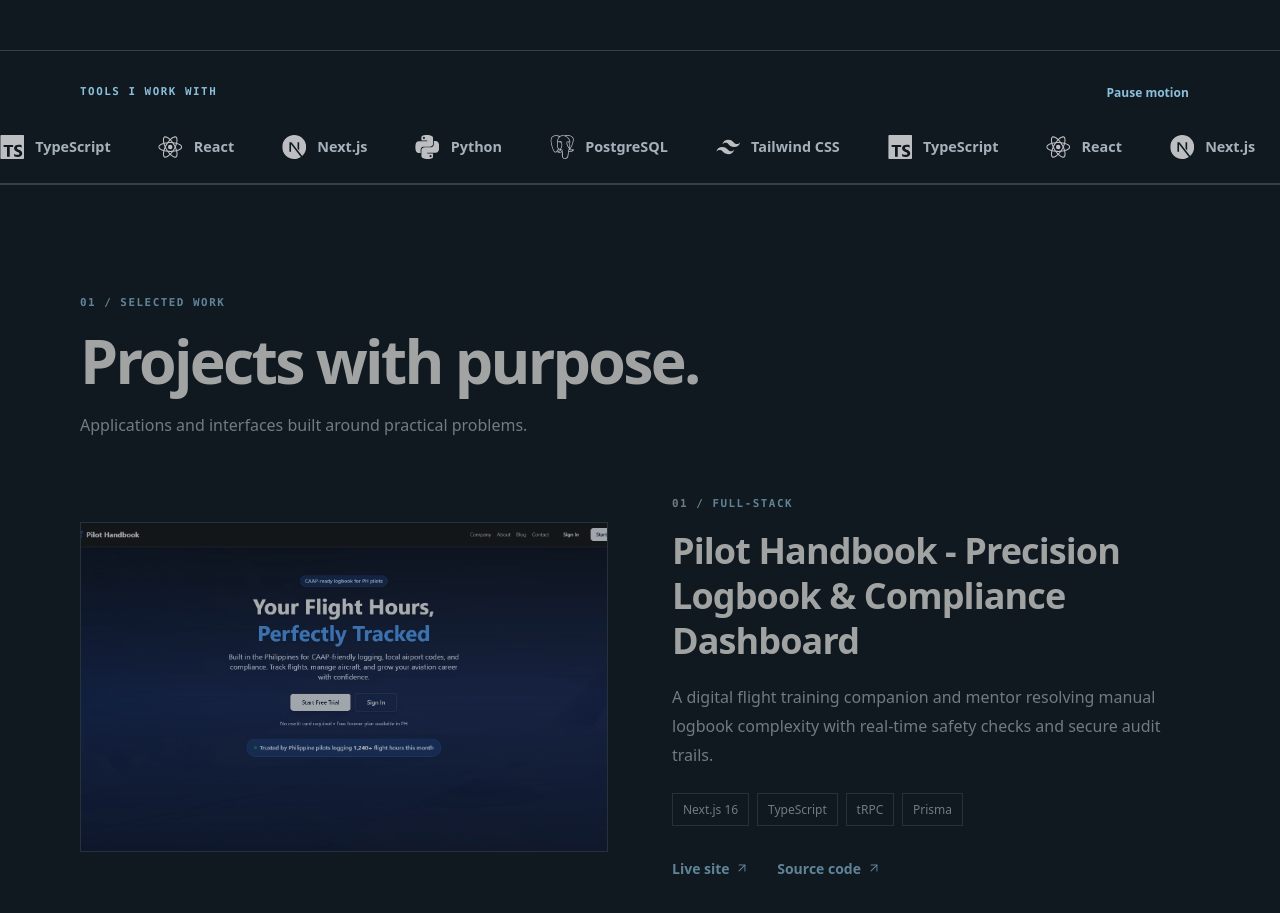
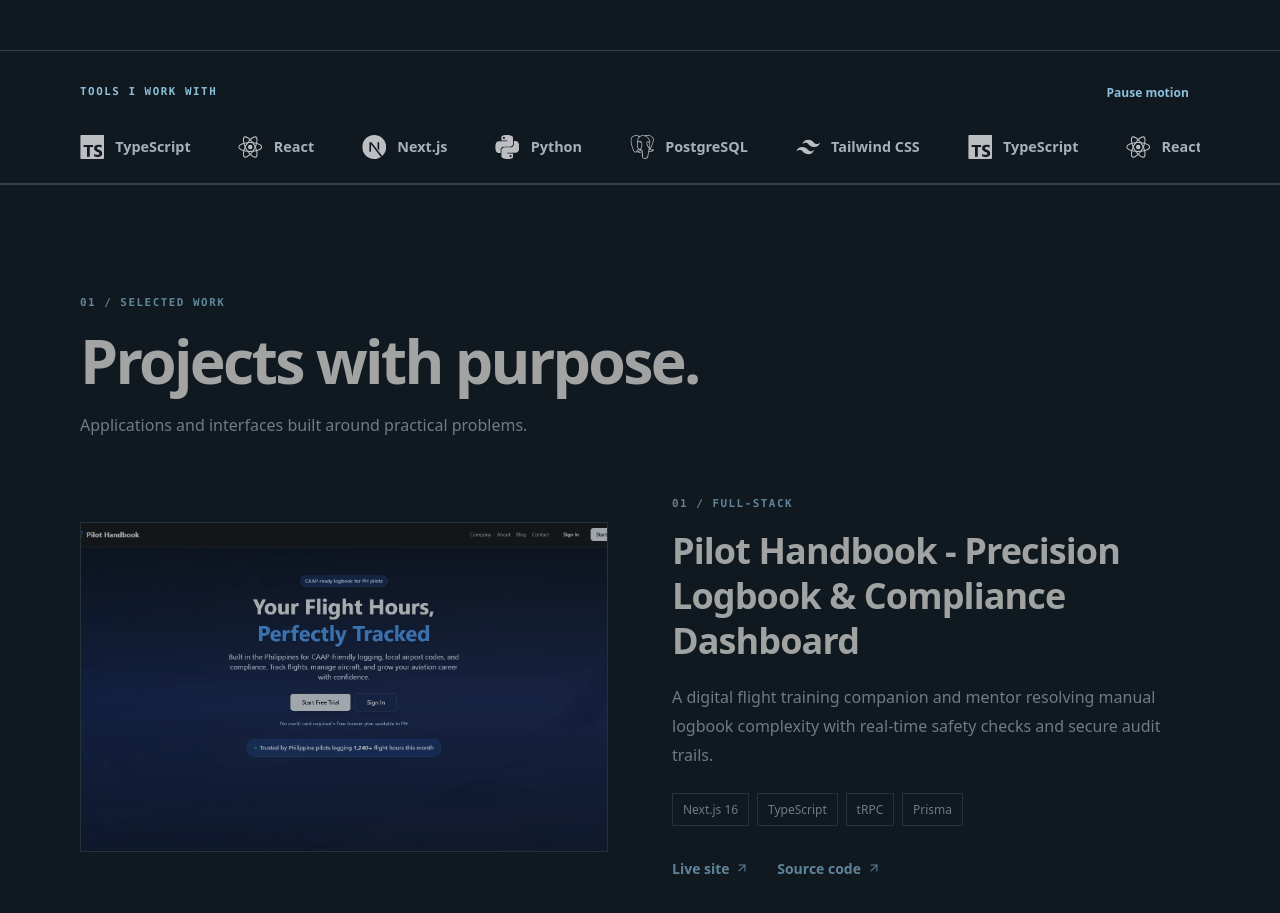
Before and after one commit to binsacedillo/portfolio-v2, a Next.js app: page / in a window 1280 px wide. Shown: the part 900-1813 px from the top of the page. Built offline with nearby package versions, Linux system fonts and the light colour scheme.

Commit message:
style: align technology strip with page content

```diff
--- a/src/styles/globals.css
+++ b/src/styles/globals.css
@@ -128,7 +128,7 @@ a:focus-visible { outline: 2px solid var(--accent); outline-offset: 5px; }
 .technology-toggle { min-height: 2.75rem; padding-inline: .7rem; color: var(--accent); font-size: .75rem; font-weight: 600; cursor: pointer; }
 .technology-toggle:hover { color: var(--paper); }
 .technology-toggle:focus-visible { outline: 2px solid var(--accent); outline-offset: 2px; }
-.technology-viewport { overflow: hidden; }
+.technology-viewport { width: min(100% - 2.5rem, 70rem); margin-inline: auto; overflow: hidden; }
 .technology-track { display: flex; width: max-content; animation: technology-drift 38s linear infinite; }
 .technology-track.is-paused, .technology-viewport:hover .technology-track { animation-play-state: paused; }
 .technology-list { display: flex; flex: 0 0 auto; align-items: center; gap: 3rem; padding-right: 3rem; }
@@ -206,7 +206,7 @@ a:focus-visible { outline: 2px solid var(--accent); outline-offset: 5px; }
   .journal-container { width: min(100% - 2rem, 70rem); }
   .journal-label { font-size: .62rem; }
   .technology-toggle, .technology-list-copy { display: none; }
-  .technology-viewport { overflow-x: auto; padding-inline: 1rem; padding-bottom: .5rem; }
+  .technology-viewport { width: min(100% - 2rem, 70rem); overflow-x: auto; padding-bottom: .5rem; }
   .technology-track { animation: none; }
   .technology-list { gap: 2rem; padding-right: 1rem; }
 }
@@ -219,5 +219,5 @@ a:focus-visible { outline: 2px solid var(--accent); outline-offset: 5px; }
   .project-index-number { animation: none !important; color: var(--accent); }
   .technology-toggle, .technology-list-copy { display: none; }
   .technology-track { animation: none; }
-  .technology-viewport { overflow-x: auto; padding-inline: 1rem; }
+  .technology-viewport { width: min(100% - 2rem, 70rem); overflow-x: auto; }
 }
```
